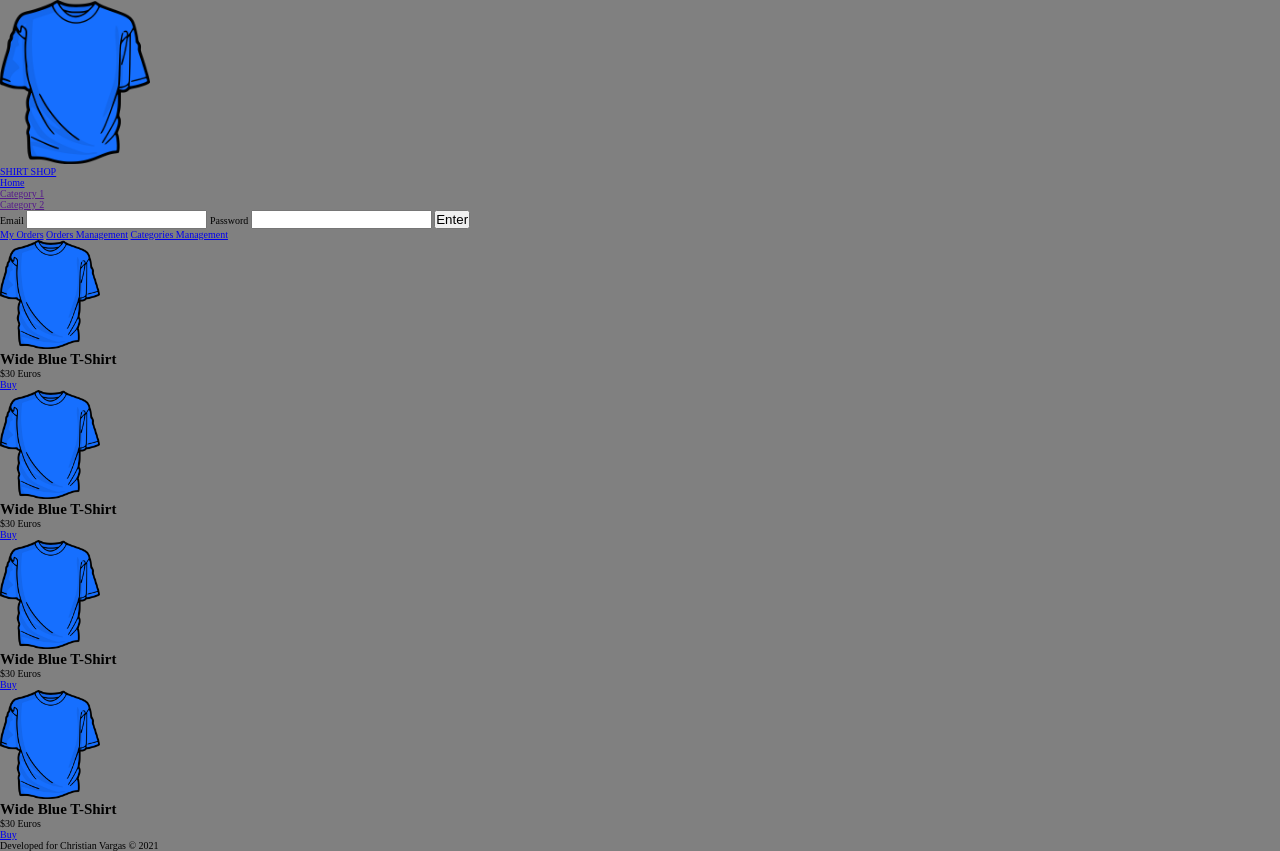
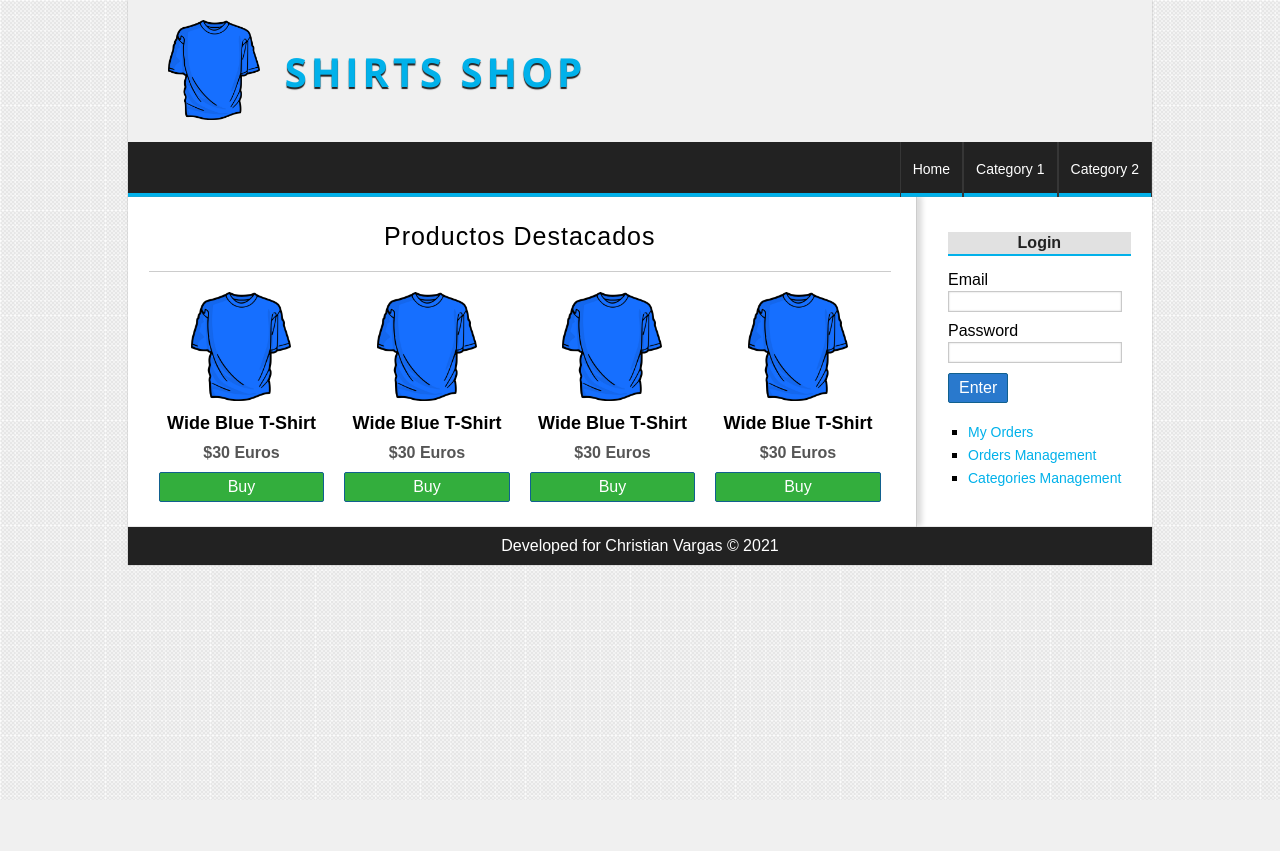
Before and after one commit to marisasonseca/TiendaPHP_POO, a PHP site: page / in a window 1280 px wide. After the commit the page ends 566 px from the top, so only its background shows below. Run offline with PHP 8.4, Linux system fonts and the light colour scheme.

Commit message:
Finish Index layout     - Layout html and css

```diff
--- a/assets/css/style.css
+++ b/assets/css/style.css
@@ -6,13 +6,295 @@
 
 html {
     font-size: 62.5%;
-    background-color: gray;
+    font-family: sans-serif, Helvetica, arial;
+    /* background-color: gray; */
 }
 
-.logo img {
-    width: 15rem;
+body {
+    background: url(../img/bg.png);
+}
+
+a {
+    font-size: 1.4rem;
+    color: #01B1EA;
+    text-decoration: none;
+}
+
+a:visited {
+    color: #01B1EA;
+}
+
+a:hover {
+    color: #555555;
+}
+
+/* HEADER */
+.site-header,
+.site-main,
+.site-footer {
+    width: 80%;
+    margin: 0 auto;
+    box-shadow: 0px 0px .1rem gray;
+    background: white;
+}
+
+.site-header {
+    background: #f0f0f0;
+}
+
+.header-logo{
+    padding: 3rem;
+    padding-bottom: 1.5rem;
+    margin-left: 2rem;
+
+}
+
+.header-logo {
+    padding: 2rem;
+    margin-left: 2rem;
+    display: flex;
+    align-items:center;
+}
+
+.header-logo img {
+    height: 10rem;
+}
+
+.header-menu{
+    background: white;
+}
+
+.header-logo a {
+    margin-left: 2.5rem;
+    font-size: 4rem;
+    letter-spacing: .4rem;
+    font-family: 'Open Sans', sans-serif;
+    font-weight: bold;
+    text-transform: uppercase;
+    color: #01B1EA;
+    text-shadow: 0 0.2rem 0.1rem #222;
+    transition: all 300ms;
+}
+
+.header-logo a:hover{
+    text-shadow: 0 0.2rem 0.1rem #222, 0 0 .4rem #01B1EA;
+}
+
+
+/* HEADER -menu */
+
+.header-menu {
+    height: 5.5rem;
+    background-color: #222;
+    border-bottom: 0.4rem solid #01B1EA;
+    color: white;
+}
+
+.header-menu ul {
+    display: flex;
+    justify-content: end;
+    list-style: none;
+    margin-left: 2.5rem;
+}
+
+.header-menu ul li{
+    line-height: 5.5rem;
+    float: left;
+    border-right: .1rem solid #363636;
+}
+
+.header-menu ul a {
+    color: white;
+    display: block;
+    padding-left: 1.2rem;
+    padding-right: 1.2rem;
+    transition: all 300ms;
+}
+
+.header-menu a:first-child {
+    border-left: .1rem solid #363636;
+}
+
+.header-menu a:hover {
+    background: #01B1EA;
+}
+
+
+/* MAIN */
+
+.site-main {
+    margin: 0 auto;
+    overflow: hidden;
+    background: white;
+    display: flex;
+    flex-direction: row-reverse;
+}
+
+/* MAIN SIDEBAR */
+.sidebar{
+    width: 22%;
+    margin-top: 2rem;
+    margin-left: 1rem;
+}
+
+.sidebar .sidebar-login{
+    font-size: 1.6rem;
+    display: block;
+    width: 90%;
+    margin: .5rem auto;
+    padding: 1rem;
+    /* border: .1rem solid rebeccapurple; */
+}
+
+.sidebar-login h3 {
+    display: block;
+    color: #222;
+    width: 100%;
+    text-align: center;
+    padding: .2rem 0;
+    margin-bottom: 1.5rem;
+    font-size: 1.6rem;
+    font-weight: bold;
+    background-color: #E1E1E1;
+    border-bottom: .2rem solid #01B1EA;
+}
+
+/* MAIN - FORMS */
+
+label,
+input[type="text"],
+input[type="password"],
+input[type="email"],
+select{
+    display: block;
+    width: 95%;
+    margin-top: .2rem;
+    margin-bottom: .2rem;
+}
+
+input[type="text"],
+input[type="password"],
+input[type="email"],
+select {
+    border: 1px solid #C9C9C9;
+    box-shadow: 0 0 .2rem #CCC inset;
+    background-color: white;
+    padding: .2rem;
+    color: gray;
+    transition: all 300ms;
+}
+
+input[type="text"]:focus,
+input[type="password"]:focus,
+input[type="email"]:focus {
+    border: .1rem solid #1579B5;
+    color: black;
+}
+
+input[type="button"],
+input[type="submit"],
+button, .product-button {
+    font-size: 1.6rem;
+    display: block;
+    border-radius: .2rem;
+    width: auto;
+    padding: .5rem;
+    padding-left: 1rem;
+    padding-right: 1rem;
+    color: white;
+    background-color: #2979CD;
+    border: .1rem solid #11608E;
+    cursor: pointer;
+}
+
+label,
+input[type="button"],
+input[type="submit"],
+button {
+    display: block;
+    margin-top: 1rem;
+}
+
+.sidebar ul {
+    margin-top: 2rem;
+    margin-bottom: 2rem;
+}
+
+.sidebar .sidebar-login li{
+    list-style: square;
+    margin-left: 2rem;
+    margin-top: .5rem;
+    margin-bottom: .5rem;
+}
+
+/* MAIN CONTENT */
+.main-content {
+    width: 75%;
+    text-align: right;
+    /* padding: 100px; */
+    border-right: 1px solid #CCC;
+    box-shadow: 5px -1px 5px #ddd;
+    padding: 2.5rem;
+    padding-left: 0;
+}
+
+.main-content h1 {
+    font-size: 2.5rem;
+    font-weight: normal;
+    letter-spacing: 0.1rem;
+    /* margin-bottom: 0.5rem; */
+    border-bottom: 0.1rem solid #CCC;
+    text-align: center;
+    margin-bottom: 2rem;
+    padding: 2rem;
+    padding-top: 0;
+}
+
+.content-products {
+    display: flex;
+}
+
+.product {
+    width: 30%;
+    /* border-right: 0.1rem solid #ccc; */
+    margin-left: 1rem;
+    margin-right: 1rem;
+    text-align: center;
+}
+
+
+.product figure {
+    width: 10rem;
+    margin: 0 auto;
+    margin-bottom: 1rem;
 }
 
 .product img {
-    width: 100px;
+    width: 100%;
 }
+
+.product h2 {
+    font-size: 1.8rem;
+    margin-bottom: 1rem;
+}
+
+.product p {
+    font-size: 1.6rem;
+    font-weight: bold;
+    color: #555555;
+    margin-bottom: 1rem;
+}
+
+.product-button {
+    background-color: #33AE3D;
+}
+
+/* FOOTER */
+
+.site-footer {
+    padding: 1rem 0;
+    background-color: #222;
+    text-align: center;
+    font-size: 1.6rem;
+    color: white;
+}
--- a/index.php
+++ b/index.php
@@ -6,17 +6,22 @@
     <meta name="robots" content="index, follow">
     <meta name="viewport" content="width=device-width, initial-scale=1.0"/>
     <title>Shirt Shop</title>
-    <link rel="stylesheet" href="./assets/css/style.css">
+    <link rel="stylesheet" href="assets/css/style.css">
+
+    <!-- GOOGLE FONTS -->
+    <link rel="preconnect" href="https://fonts.googleapis.com">
+    <link rel="preconnect" href="https://fonts.gstatic.com" crossorigin>
+    <link href="https://fonts.googleapis.com/css2?family=Open+Sans:ital,wght@0,300;0,400;0,600;0,700;1,300&display=swap" rel="stylesheet">
 </head>
 <body>
     <!-- HEADER -->
     <header class="site-header">
-        <div class="logo">
-            <figure>
+        <div class="header-logo">
+            <figure class="logo">
                 <img src="assets/img/camiseta.png" alt="Camiseta logo" />
             </figure>
             <a href="index.php">
-                SHIRT SHOP
+                shirts shop
             </a>
         </div>
     <!-- Menu -->
@@ -34,6 +39,7 @@
         <!-- SIDERBAR -->
         <aside class="sidebar">
             <div class="block-siderbar sidebar-login">
+                <h3>Login</h3>
                 <form action="#" method="POST">
                     <label for="email">Email</label>
                     <input type="email" name="email">
@@ -43,20 +49,29 @@
 
                     <input type="submit" value="Enter">
                 </form>
-
+                <ul>
+                    <li>
                         <a href="#">My Orders</a>
+                    </li>
+                    <li>
                         <a href="#">Orders Management</a>
+                    </li>
+                    <li>
                         <a href="#">Categories Management</a>
+                    </li>
+                </ul>
             </div>
         </aside>
         <div class="main-content">
+            <h1>Productos Destacados</h1>
+            <div class="content-products">
                 <div class="product">
                     <figure>
                         <img src="assets/img/camiseta.png" alt="">
                     </figure>
                     <h2>Wide Blue T-Shirt</h2>
                     <p>$30 Euros</p>
-                <a href="#">Buy</a>
+                    <a class="product-button"  href="#">Buy</a>
                 </div>
                 <div class="product">
                     <figure>
@@ -64,7 +79,7 @@
                     </figure>
                     <h2>Wide Blue T-Shirt</h2>
                     <p>$30 Euros</p>
-                <a href="#">Buy</a>
+                    <a class="product-button" href="#">Buy</a>
                 </div>
                 <div class="product">
                     <figure>
@@ -72,7 +87,7 @@
                     </figure>
                     <h2>Wide Blue T-Shirt</h2>
                     <p>$30 Euros</p>
-                <a href="#">Buy</a>
+                    <a class="product-button" href="#">Buy</a>
                 </div>
                 <div class="product">
                     <figure>
@@ -80,7 +95,9 @@
                     </figure>
                     <h2>Wide Blue T-Shirt</h2>
                     <p>$30 Euros</p>
-                <a href="#">Buy</a>
+                    <a class="product-button" href="#">Buy</a>
+                </div>
+
             </div>
         </div>
     </main>
```
Lines whose indentation alone changed are shown as unchanged.
